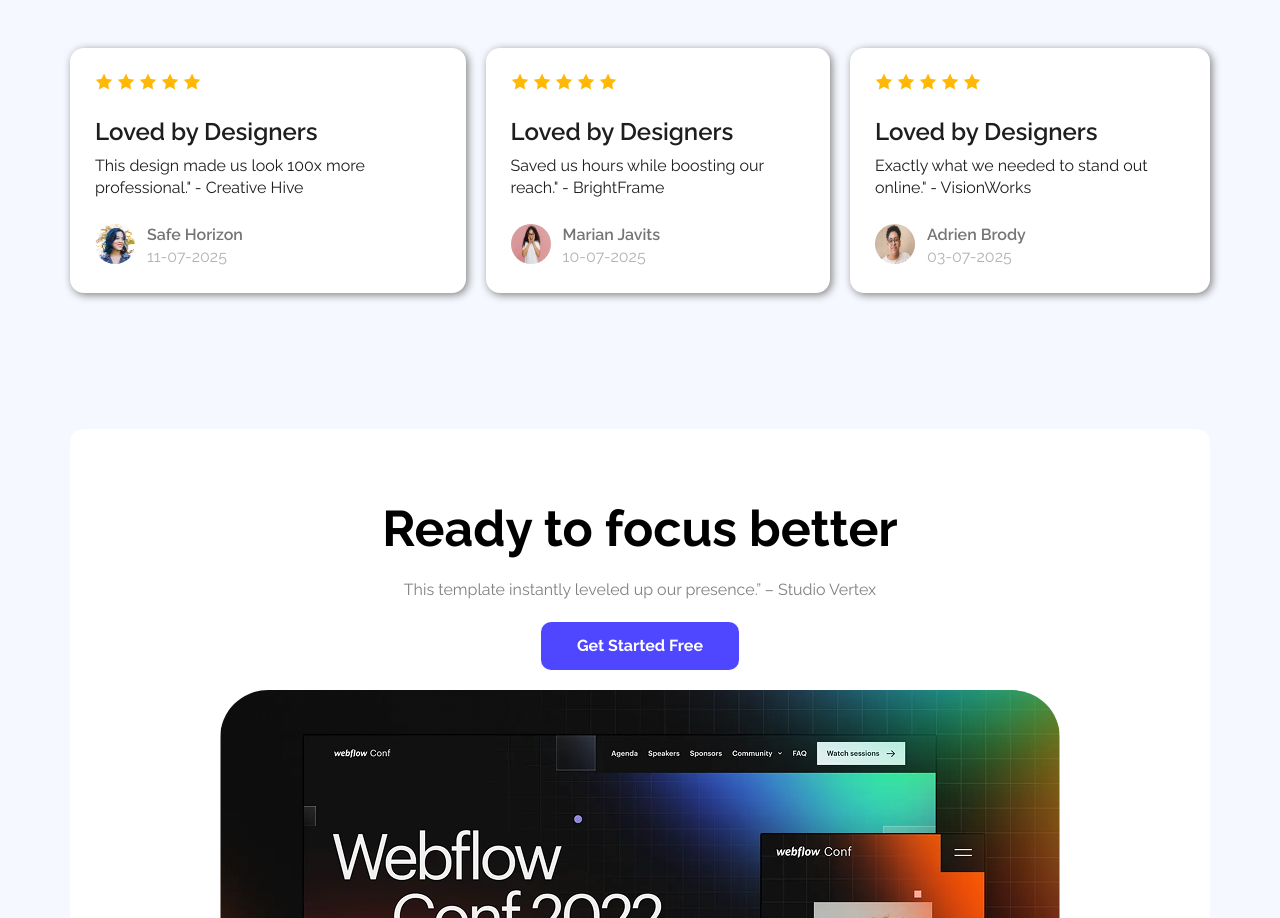
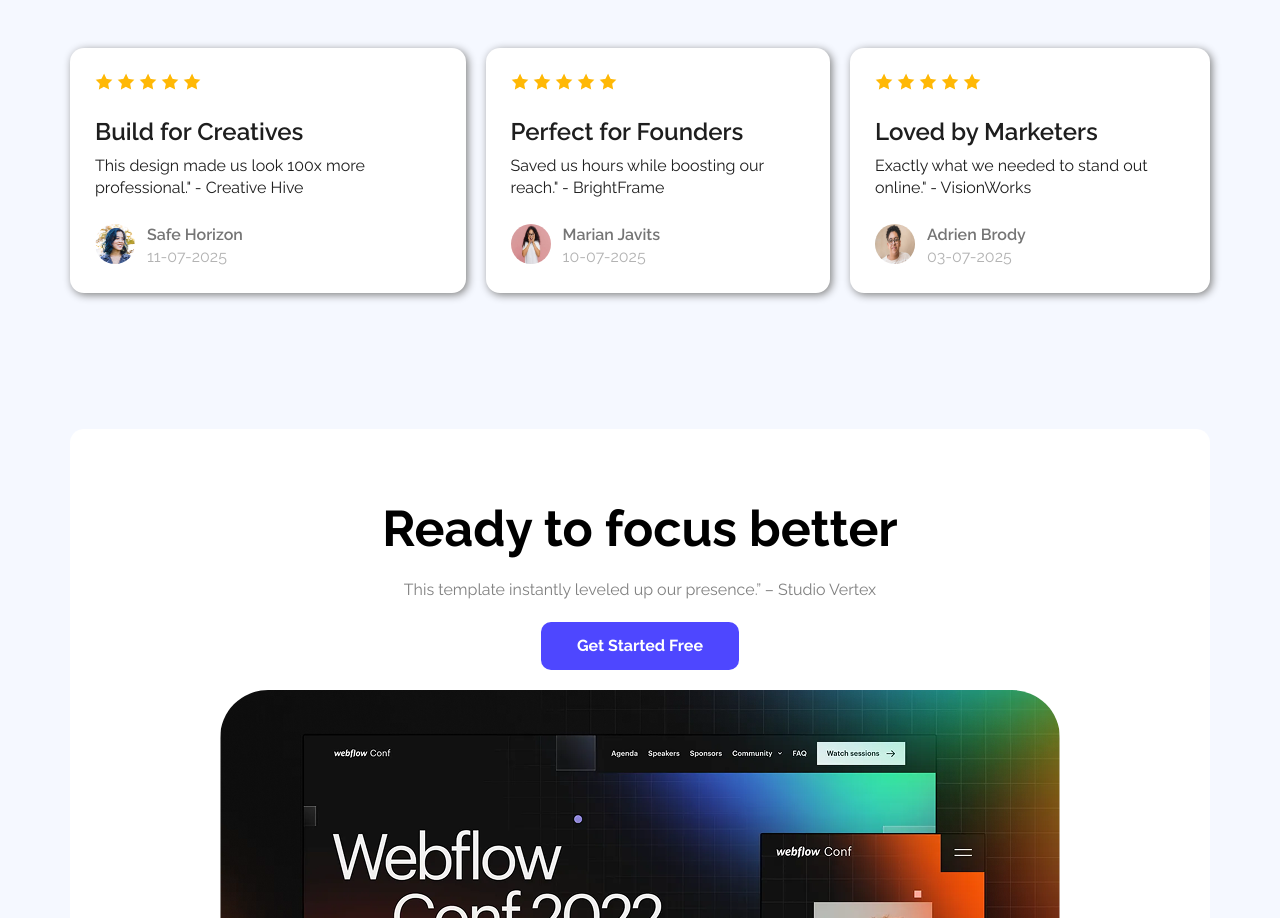
Before and after one commit to alamin856/Assignment--1, a plain HTML site: page index.html in a window 1280 px wide. Shown: the part 1753-2671 px from the top of the page. Drawn offline with Linux system fonts and the light colour scheme.

Commit message:
User Review Item Title Changed

```diff
--- a/index.html
+++ b/index.html
@@ -77,7 +77,7 @@
                         <img src="./Assets/icon-star.png" alt="">
                         <img src="./Assets/icon-star.png" alt="">
                     </div>
-                    <h3 class="user-title">Loved by Designers</h3>
+                    <h3 class="user-title">Build for Creatives</h3>
                     <p class="user-comment">This design made us look 100x more professional." - Creative Hive</p>
                     <div class="user-details">
                         <img src="Assets/avatar.png" alt="">
@@ -95,7 +95,7 @@
                         <img src="./Assets/icon-star.png" alt="">
                         <img src="./Assets/icon-star.png" alt="">
                     </div>
-                    <h3 class="user-title">Loved by Designers</h3>
+                    <h3 class="user-title">Perfect for Founders</h3>
                     <p class="user-comment">Saved us hours while boosting our reach." - BrightFrame</p>
                     <div class="user-details">
                         <img src="./Assets/avatar-2.jpeg" alt="">
@@ -113,7 +113,7 @@
                         <img src="./Assets/icon-star.png" alt="">
                         <img src="./Assets/icon-star.png" alt="">
                     </div>
-                    <h3 class="user-title">Loved by Designers</h3>
+                    <h3 class="user-title">Loved by Marketers</h3>
                     <p class="user-comment">Exactly what we needed to stand out online." - VisionWorks</p>
                     <div class="user-details">
                         <img src="./Assets/avatar-3.jpg" alt="">
```
